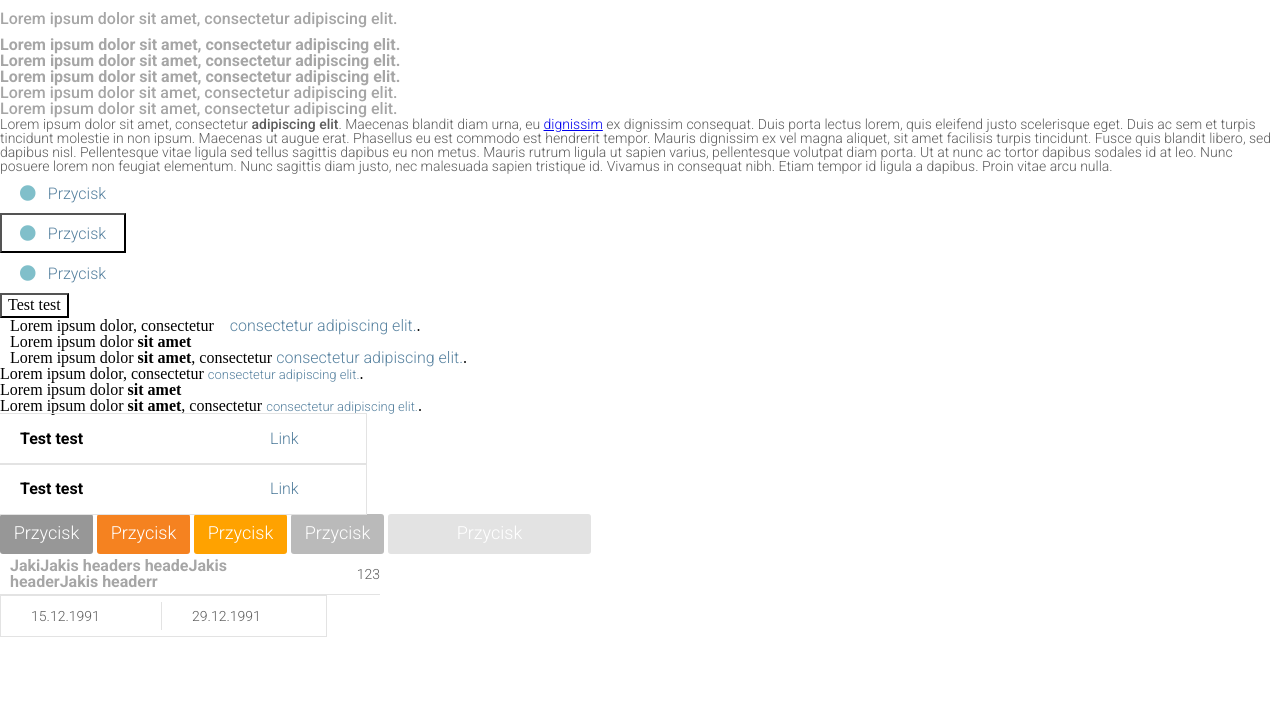
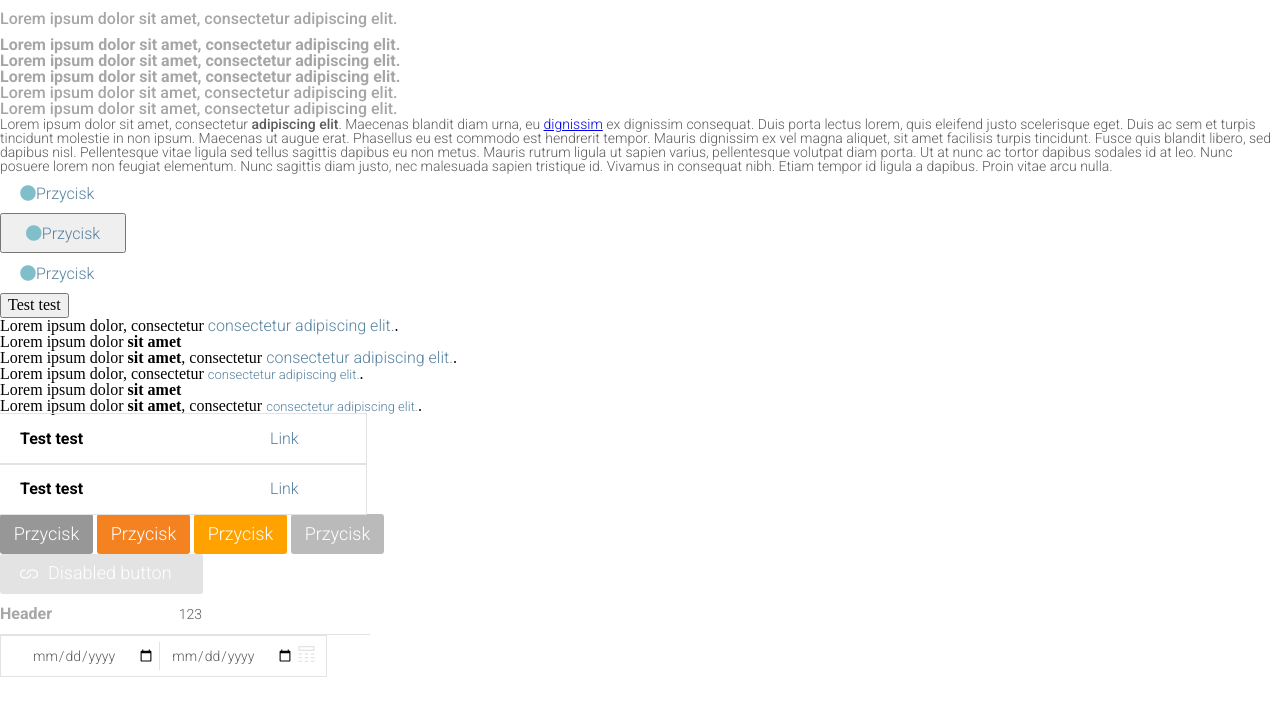
Before and after one commit to Patryk-Rozwadowski/admin-panel, a website: page styleguide.html in a window 1280 px wide. Drawn offline with Linux system fonts and the light colour scheme.

Commit message:
Add fixes buttons, svgs

```diff
--- a/sass/_layout.scss
+++ b/sass/_layout.scss
@@ -1,11 +1,6 @@
-.margin-left {
-  margin-left:12px;
-}
-ul {
-  padding-left:10px;
-}
-button {
-  background-color:#fff;
+.container {
+  max-width:1056px;
+
 }
 @media only screen and (max-width : 1200px) {
 
--- a/sass/_variables.scss
+++ b/sass/_variables.scss
@@ -84,6 +84,7 @@ $section-text-color: #5d5d5d;
   color: $white;
   font-family: 'Roboto', sans-serif;
   font-weight: 300;
+  padding:10px;
   border:0;
   font-size:18px;
   box-shadow: none;
@@ -134,13 +135,15 @@ $section-text-color: #5d5d5d;
 }
 
 @mixin date--period--date-from {
-  width:40%;
+  width:33%;
   height:28px;
   border-right:1px solid $light-grey;
   margin-left:30px;
+  padding-right:20px;
 }
 @mixin date--period--date-to {
   width:33%;
   height:28px;
-  margin-left:30px;
+  margin-left:10px;
+  padding-right:20px;
 }
--- a/sass/style.scss
+++ b/sass/style.scss
@@ -2,6 +2,16 @@
 @import 'normalize';
 @import 'mixins';
 @import 'layout';
+@import 'Glyphter';
+
+// FLEX CENTER
+.flex-center {
+  @include flex-center;
+}
+
+.width-100 {
+  width:100%;
+}
 
 // HEADERS
 .page-header {
@@ -25,8 +35,6 @@
 [class*="link"]:hover {
   color:#ffa200;
 }
-
-
 
 // TABS
 .tab {
@@ -80,7 +88,11 @@
 .fa-circle {
   @include fa-circle;
 }
-
+.icon-links::before{
+  color:$white;
+  margin-left:10px;
+  margin-right:10px;
+}
 
 // LIST WITH ONE DIGIT
 .list--one-digit {
@@ -94,6 +106,10 @@
 }
 
 // DATE
+input {
+  @include date--period--container;
+  border:0;
+}
 .date--period--container {
   @include date--period--container;
 }
@@ -102,46 +118,17 @@
   @include section-text;
   @include flex-center;
 }
-.date--period--date-to {
+.date--period--date-to{
   @include date--period--date-to;
   @include section-text;
   @include flex-center;
 }
-
 ////////////////////////////
-.calendar--icon {
-  width:13px;
-  height:13px;
-  display:flex;
-  content:'\0048';
-  color: $light-grey;
-  display: inline-block;
-   font-family: 'Glyphter';
-   font-style: normal;
-   font-weight: normal;
-   line-height: 1;
-   -webkit-font-smoothing: antialiased;
-   -moz-osx-font-smoothing: grayscale
+.icon-calendar:before  {
+  color:$light-grey;
+  &:hover {
+    color:$dark-grey;
+  }
 }
-////////////////////////////////
-
-/* @font-face {
-    font-family: 'Glyphter';
-    src: url('../fonts/Glyphter.eot');
-    src: url('../fonts/Glyphter.eot?#iefix') format('embedded-opentype'),
-         url('../fonts/Glyphter.woff') format('woff'),
-         url('../fonts/Glyphter.ttf') format('truetype'),
-         url('../fonts/Glyphter.svg#Glyphter') format('svg');
-    font-weight: normal;
-    font-style: normal;
-}
-[class*='icon-']:before{
-	display: inline-block;
-   font-family: 'Glyphter';
-   font-style: normal;
-   font-weight: normal;
-   line-height: 1;
-   -webkit-font-smoothing: antialiased;
-   -moz-osx-font-smoothing: grayscale
-}
-*/
+//////////////////////////////// poprawic taby - bordery
+////////////////////
--- a/styleguide.html
+++ b/styleguide.html
@@ -39,21 +39,20 @@
           <p class="table--line-header table--items-position">Test test</p>
           <a href="#" class="large-link">Link</a>
       </div>
-      <button class="btn  btn--dark-grey ">Przycisk</button>
+      <button class="btn btn--dark-grey ">Przycisk</button>
       <button class="btn btn--dark-orange ">Przycisk</button>
       <button class="btn btn--orange ">Przycisk</button>
       <button class="btn btn--grey ">Przycisk</button>
-      <button class="btn btn-disabled ">Przycisk</button>
+      <button class="btn btn-disabled flex-center"><span class="icon-links flex-center"></span>Disabled button</button>
 
       <ul class="list--one-digit">
-        <li class="list--header">JakiJakis headers headeJakis headerJakis headerr</li>
+        <li class="list--header">Header</li>
         <li class="list--digit">123</li>
       </ul>
-
-        <div class="date--period--container">
-          <p class="date--period-from">15.12.1991</p>
-          <p class="date--period--date-to">29.12.1991</p>
-          <p class="calendar--icon"></p>
-        </div>
+        <form class="date--period--container">
+          <input type="date" class="date--period-from"></p>
+          <input type="date" class="date--period--date-to"></p>
+          <span class="icon-calendar"></span>
+        </form>
   </body>
 </html>
```
Also changed, not shown: index.html (+15 -0 lines), sass/Glyphter.css (renamed from css/Glyphter.css), stylesheets/style.css.
